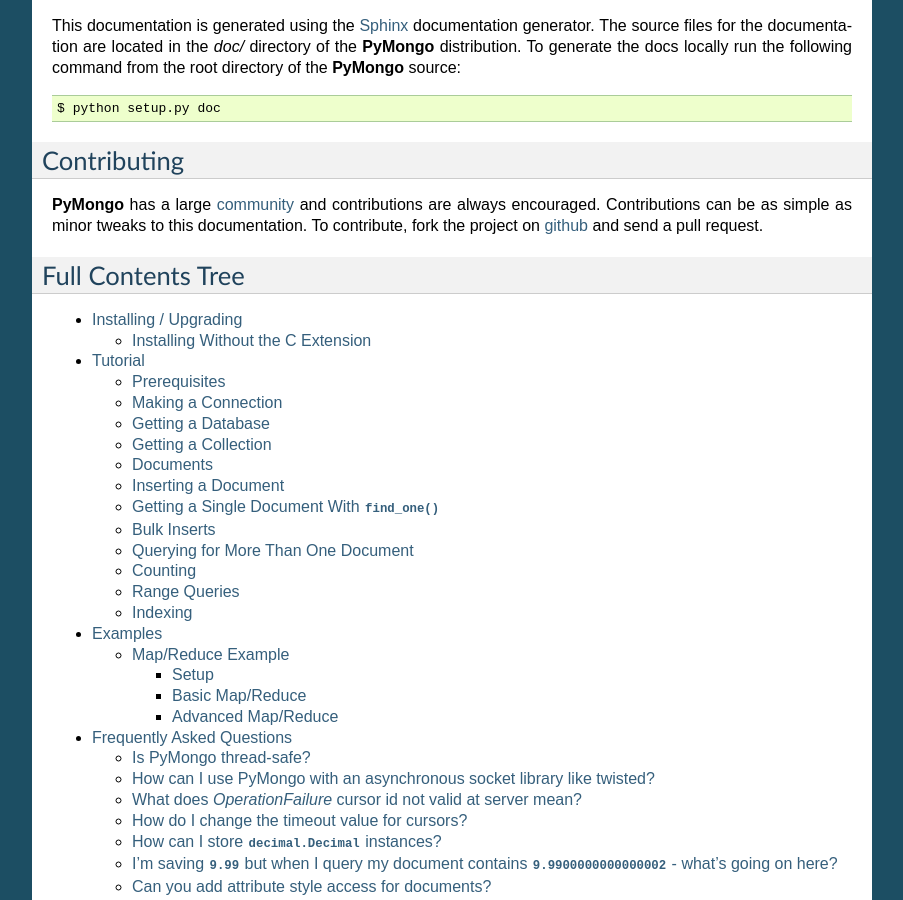
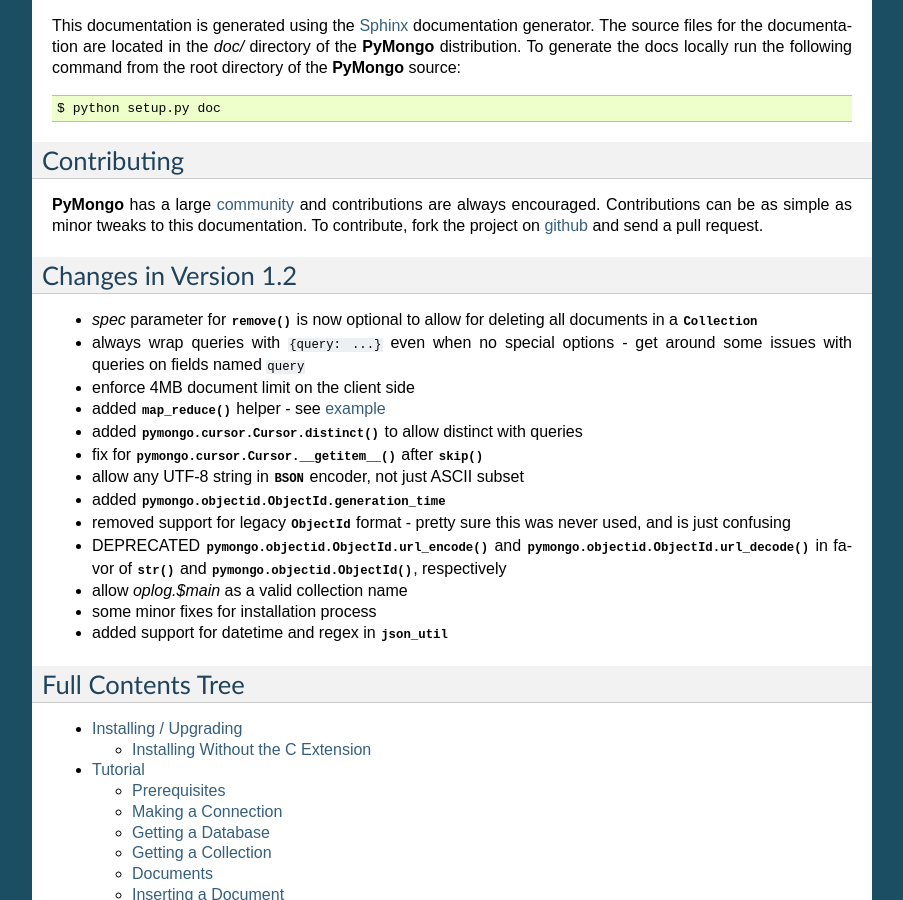
Before and after one commit to mongodb/mongo-python-driver, a Sphinx documentation site: the page built from doc/index.rst, in a window 1280 px wide and 900 px high, scrolled down 615 px. Shown: the whole window, without its empty margins (198-1101 px from the left). Built offline with Sphinx 7.4.7, drawn with Linux system fonts in a browser that asks for light colours; some of the changed text lies outside the part shown.

```diff
--- a/doc/examples/map_reduce.rst
+++ b/doc/examples/map_reduce.rst
@@ -7,7 +7,7 @@ map/reduce style aggregations on your data.
 
 .. note:: Map/Reduce requires server version **>= 1.1.1**. The PyMongo
    :meth:`~pymongo.collection.Collection.map_reduce` helper requires
-   PyMongo version **>= 1.1.2+**.
+   PyMongo version **>= 1.2**.
 
 Setup
 -----
--- a/doc/index.rst
+++ b/doc/index.rst
@@ -46,6 +46,32 @@ minor tweaks to this documentation. To contribute, fork the project on
 `github <http://github.com/mongodb/mongo-python-driver/>`_ and send a
 pull request.
 
+Changes in Version 1.2
+----------------------
+- `spec` parameter for :meth:`~pymongo.collection.Collection.remove` is
+  now optional to allow for deleting all documents in a
+  :class:`~pymongo.collection.Collection`
+- always wrap queries with ``{query: ...}`` even when no special options -
+  get around some issues with queries on fields named ``query``
+- enforce 4MB document limit on the client side
+- added :meth:`~pymongo.collection.Collection.map_reduce` helper - see
+  :doc:`example <examples/map_reduce>`
+- added :meth:`pymongo.cursor.Cursor.distinct` to allow distinct with
+  queries
+- fix for :meth:`pymongo.cursor.Cursor.__getitem__` after
+  :meth:`~pymongo.cursor.Cursor.skip`
+- allow any UTF-8 string in :class:`~pymongo.bson.BSON` encoder, not
+  just ASCII subset
+- added :attr:`pymongo.objectid.ObjectId.generation_time`
+- removed support for legacy :class:`~pymongo.objectid.ObjectId`
+  format - pretty sure this was never used, and is just confusing
+- DEPRECATED :meth:`pymongo.objectid.ObjectId.url_encode` and
+  :meth:`pymongo.objectid.ObjectId.url_decode` in favor of :meth:`str`
+  and :meth:`pymongo.objectid.ObjectId`, respectively
+- allow *oplog.$main* as a valid collection name
+- some minor fixes for installation process
+- added support for datetime and regex in :mod:`~pymongo.json_util`
+
 Full Contents Tree
 ------------------
 
--- a/pymongo/__init__.py
+++ b/pymongo/__init__.py
@@ -28,7 +28,7 @@ SLOW_ONLY = 1
 ALL = 2
 """Profile all operations."""
 
-version = "1.1.2+"
+version = "1.2"
 """Current version of PyMongo."""
 
 Connection = PyMongo_Connection
```
Also changed, not shown: 4 other files.
